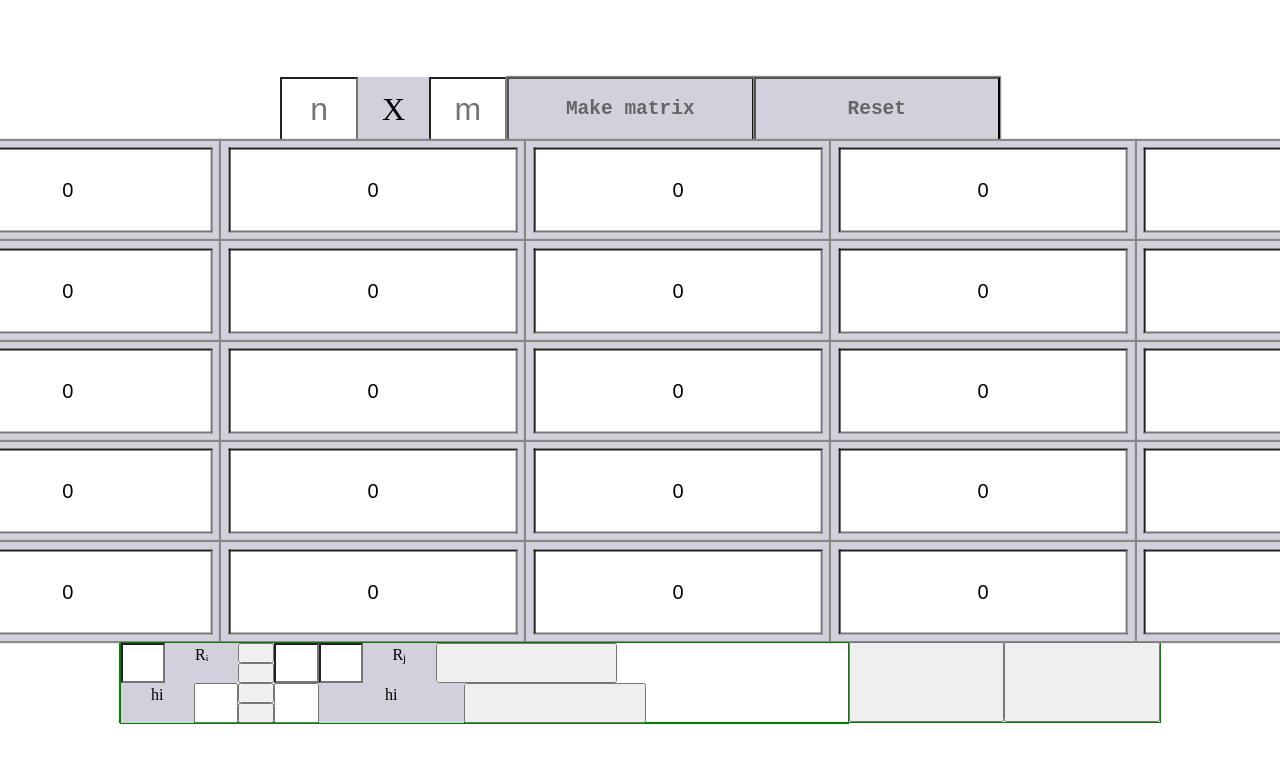
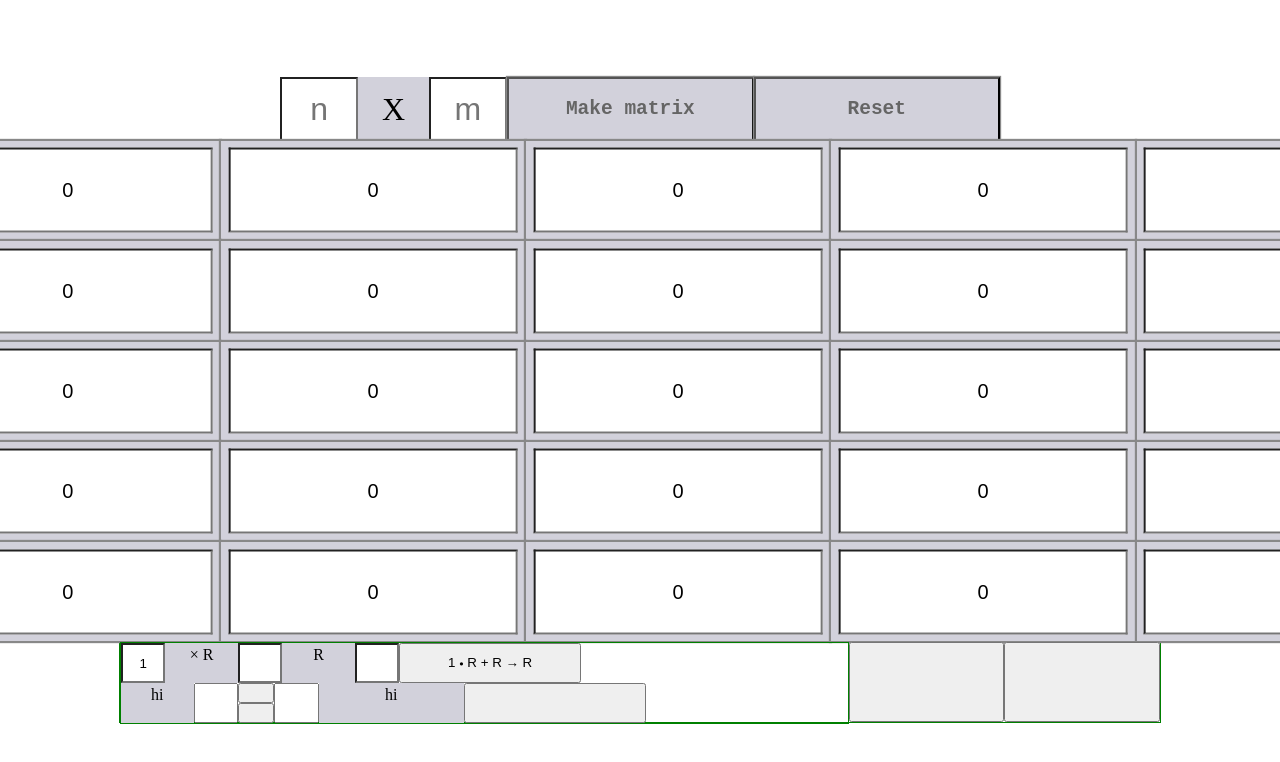
Before and after one commit to everett-lee/GaussCalculator, a React (Create React App) app: page / in a window 1280 px wide. Shown: the top 762 px of the page. Built offline with nearby package versions, Linux system fonts and the light colour scheme.

Commit message:
begin adding row addition

```diff
--- a/public/style.css
+++ b/public/style.css
@@ -119,7 +119,6 @@ input {
   text-align: left;
 }
 
-
 .fContainer {
   width: 100%;
   height: 3em;
--- a/src/components/App.js
+++ b/src/components/App.js
@@ -1,9 +1,8 @@
 import React, { useState } from 'react';
 import Matrix from './Matrix';
-import TextInput from './controls/TextInput';
-import Button from './controls/Button';
 import SwapButton from './controls/SwapButton';
 import FunctionContainer from './functioncontainer/FunctionContainer';
+import TopContainer from './TopContainer';
 
 function App() {
   const zeroMatrix = new Array(25).fill(0);
@@ -82,15 +81,8 @@ function App() {
 
   return (
     <div className='mainContainer'>
-      <div className='topContainer'>
-        <TextInput className='topInput' val={n}
-          f={setN} placeholder={'n'} />
-        <div className='topDiv'>X</div>
-        <TextInput className='topInput' val={m}
-          f={setM} placeholder={'m'} />
-        <Button name='Make matrix' f={makeArray} className={'topButton'} />
-        <Button name='Reset' f={resetMatrix} className={'topButton'} />
-      </div>
+      <TopContainer setN={setN} setM={setM} makeArray={makeArray}
+                    n={n} m={m} resetMatrix={resetMatrix}/>
       <div className='matrixContainer'>
         <div className='swapButtons'>
           {renderSwapButtons()}
@@ -98,7 +90,8 @@ function App() {
         <Matrix cols={dimensions.m} matrix={matrix} setMatrix={setMatrix} />
       </div>
       <div className='bottomContainer'>
-        <FunctionContainer />
+        <FunctionContainer rows={dimensions.n} getMatrix={arrayToMatrix}
+                            setMatrix={setMatrix} />
         <button className='bottomButton' />
         <button className='bottomButton' />
       </div>
--- /dev/null
+++ b/src/components/TopContainer.js
@@ -0,0 +1,23 @@
+import React from 'react';
+import TextInput from './controls/TextInput';
+import Button from './controls/Button';
+
+function TopContainer(props) {
+  const topInputTest = (val) => {
+    return (isNaN(val) || val < 1 || val > 10);
+  }
+
+    return(
+        <div className='topContainer'>
+        <TextInput className='topInput' val={props.n} inputTest={topInputTest}
+          f={props.setN} placeholder={'n'} number={true} />
+        <div className='topDiv'>X</div>
+        <TextInput className='topInput' val={props.m} inputTest={topInputTest}
+          f={props.setM} placeholder={'m'} number={true} />
+        <Button name='Make matrix' f={props.makeArray} className={'topButton'} />
+        <Button name='Reset' f={props.resetMatrix} className={'topButton'} />
+      </div>
+    );
+}
+
+export default TopContainer;
--- a/src/components/controls/TextInput.js
+++ b/src/components/controls/TextInput.js
@@ -9,12 +9,16 @@ function TextInput(props) {
 
     const updateVal = (val) => {
         // show a red indicator if value is not valid
-        if (isNaN(val) || val < 1 || val > 10) {
+        if (props.inputTest(val)) {
             setStyle({ backgroundColor: '#ec3643' });
             sleep(500).then(x => setStyle({ backgroundColor: 'white' }));
             props.f('');
         } else {
-            props.f(Number(val));
+            if (props.number) {
+                props.f(Number(val));
+            } else {
+                props.f(val);
+            }
         }
     }
 
--- a/src/components/functioncontainer/FcontainerTop.js
+++ b/src/components/functioncontainer/FcontainerTop.js
@@ -2,20 +2,67 @@ import React, { useState } from 'react';
 import TextInput from '../controls/TextInput';
 import Button from '../controls/Button';
 
-function Fcontainer() {
+function Fcontainer(props) {
+    const [R1Scale, setR1Scale] = useState(1); // amount to scale row by
+    const [R1, setR1] = useState(''); // first row used in operation
+    const [R2, setR2] = useState(''); // second row used in operation
+
+    // test scalar values, which may be fractional or negative
+    const inputDecimalTest = (val) => {
+        // 0 or 1 dash followed by optional digits and 0 or 1 dot
+        // then optional digits
+        const RE = /^-{0,1}\d*\.{0,1}\d*$/;
+        return !RE.test(val);
+    }
+
+    // test row id which must be >= 1 and <= N
+    const rowRangeTest = (row) => {
+        return (isNaN(row) || row < 1 || row > props.rows);
+    }
+
+    const inputRowTest = (row) => {
+        // selected row must be less than or equal to N
+        const flagOne = rowRangeTest(row);
+
+        row = Number(row);
+        // cannot perform a row action on itself
+        const flagTwo = (row === R1) || (row === R2);
+        return flagOne || flagTwo;
+    }
+
+    // adds a scaled R1 to R2 and updates matrix state
+    const performRowAddition = () => {
+        let R1index = R1 - 1; // rows are zero-indexed in the code
+        let R2index = R2 - 1;
+
+        // get copy of matrix from the app class
+        let matrix = props.getMatrix();
+
+        // scale R1 by the required amount
+        const scaledR1 = matrix[R1index].map( el => el *= R1Scale)
+        // add scaled R1 to R2
+        for (let i = 0; i < matrix[R2index].length; i++) {
+            matrix[R2index][i] += scaledR1[i];
+        }
+
+        // flatten result and update parent class
+        const flatMatrix = matrix.flatMap( el => el);
+        props.setMatrix(flatMatrix);
+
+    }
 
     return (
         <div className='fContainer'>
-            <TextInput className='fInput' />
-            <div className='fDiv'> Rᵢ </div>
-            <div className='opButtonContainer'>
-                <Button className='opButton' />
-                <Button className='opButton' />
-            </div>
-            <TextInput className='fInput' />
-            <TextInput className='fInput' />
-            <div className='fDiv'> Rⱼ </div>
-            <Button className='fButton' />
+            <TextInput className='fInput' f={setR1Scale} val={R1Scale}
+                inputTest={inputDecimalTest} number={false} />
+            <div className='fDiv'> &times; R </div>
+            <TextInput className='fInput' f={setR1} val={R1}
+                inputTest={inputRowTest} number={true} />
+            <div className='fDiv'> R </div>
+            <TextInput className='fInput' f={setR2} val={R2}
+                inputTest={inputRowTest} number={true} />
+            <Button className='fButton'
+             name={`${R1Scale} 🞄 R${R1} + R${R2} → R${R2}`} f={performRowAddition}/>
         </div>
     )
 }
--- a/src/components/functioncontainer/FunctionContainer.js
+++ b/src/components/functioncontainer/FunctionContainer.js
@@ -1,10 +1,11 @@
 import React from 'react';
 import FcontainerTop from './FcontainerTop';
 
-function FunctionContainer() {
+function FunctionContainer(props) {
   return (
     <div className="functionContainer">
-      <FcontainerTop />
+      <FcontainerTop rows={props.rows} getMatrix={props.getMatrix}
+                      setMatrix={props.setMatrix} />
       <div className="fContainer">
         <div className="fDiv"> hi </div>
         <input className="fInput" />
```
